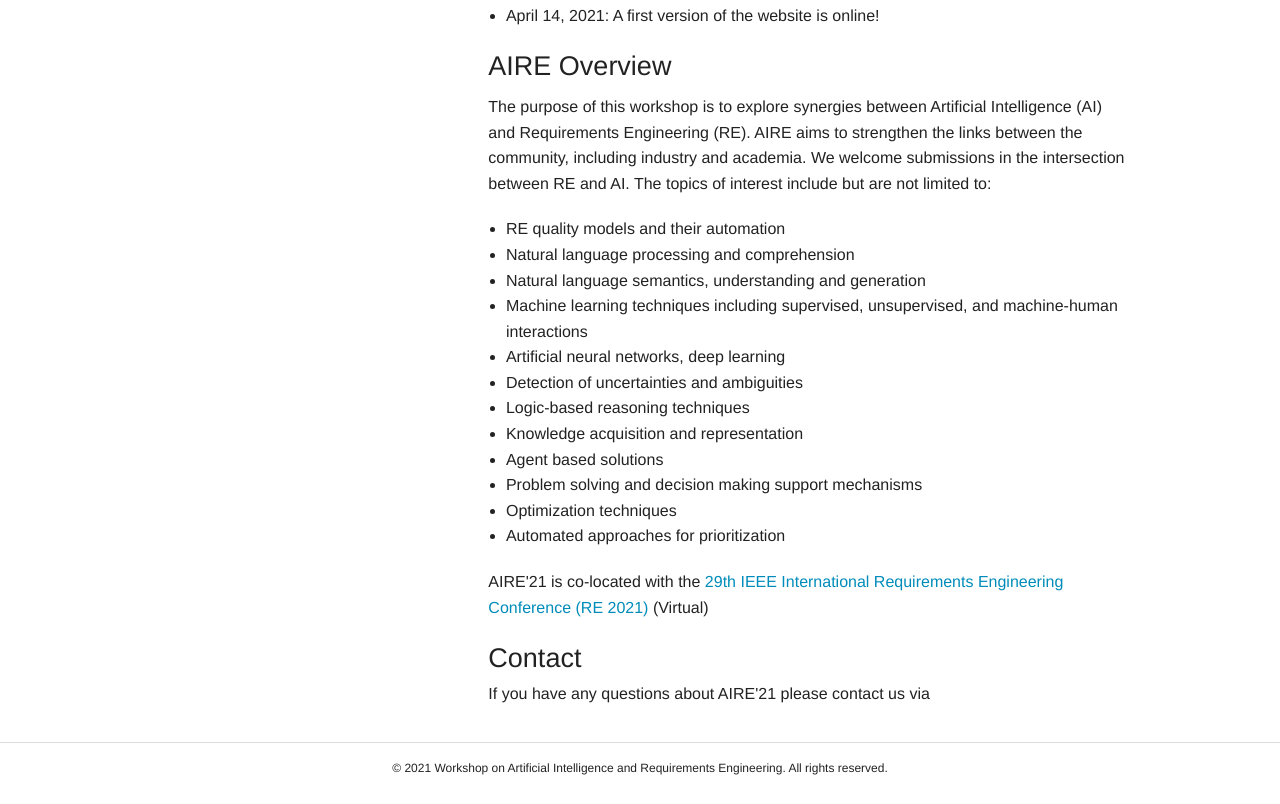
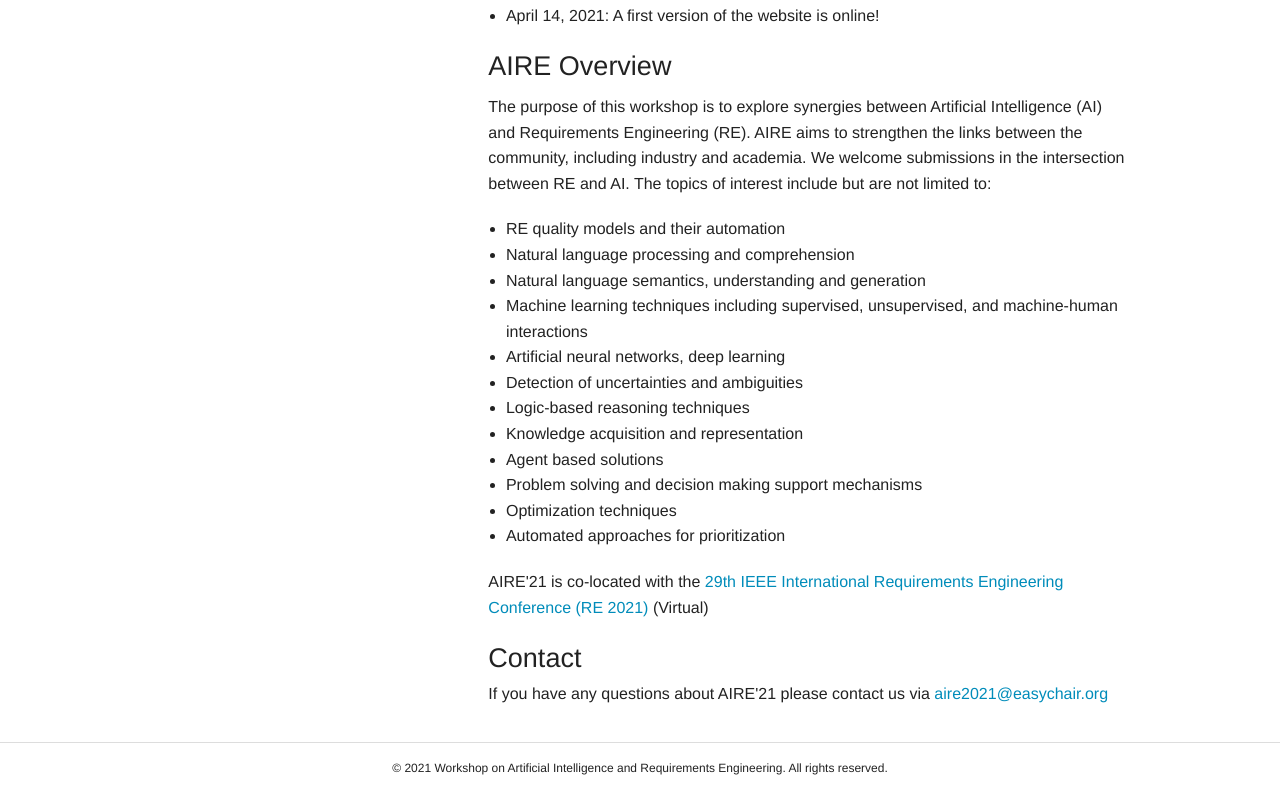
Before and after one commit to aire-ws/aire21, a plain HTML site: page docs/index.html in a window 1280 px wide. Shown: the part 299-1103 px from the top of the page. Drawn offline with Linux system fonts and the light colour scheme.

Commit message:
typo fixed

```diff
--- a/docs/index.html
+++ b/docs/index.html
@@ -9,7 +9,7 @@
     	<link rel="stylesheet" href="css/aire.css" />
 	<script language="JavaScript">
 		function mail(){
-		var username = "aire2021;
+		var username = "aire2021";
 		var hostname = "easychair.org";
 		var linktext = username + "@" + hostname ;
 		document.write("<a href='" + "mail" + "to:" + username + "@" + hostname + "'>" + linktext + "</a>");
```
